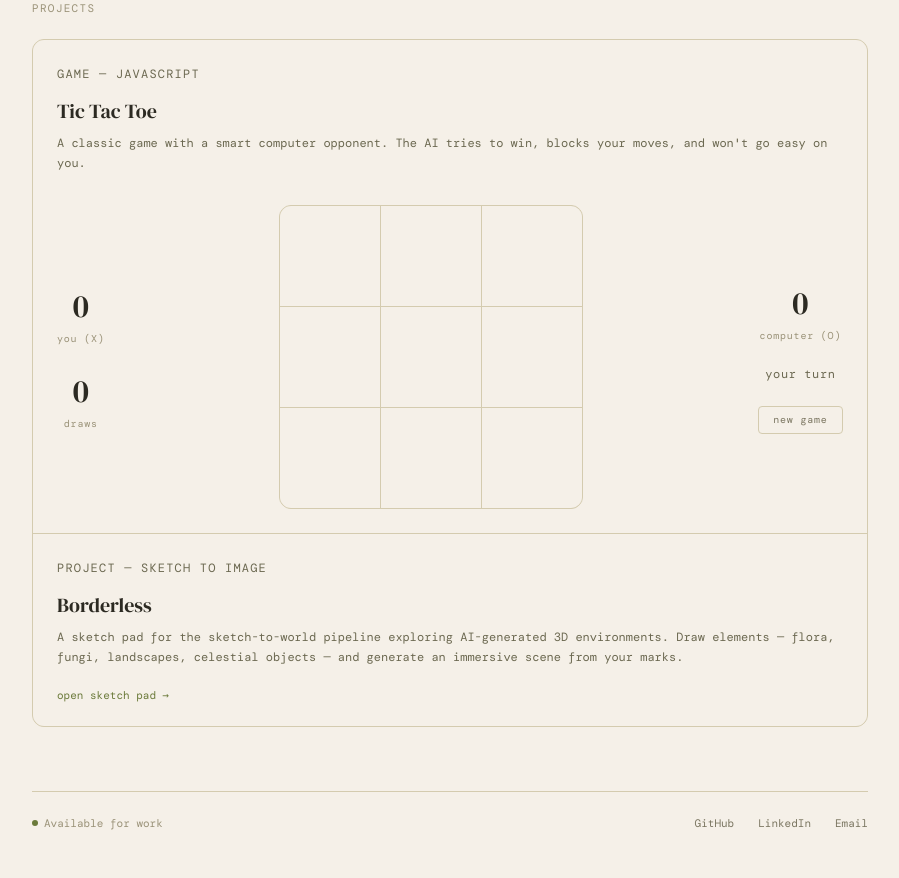
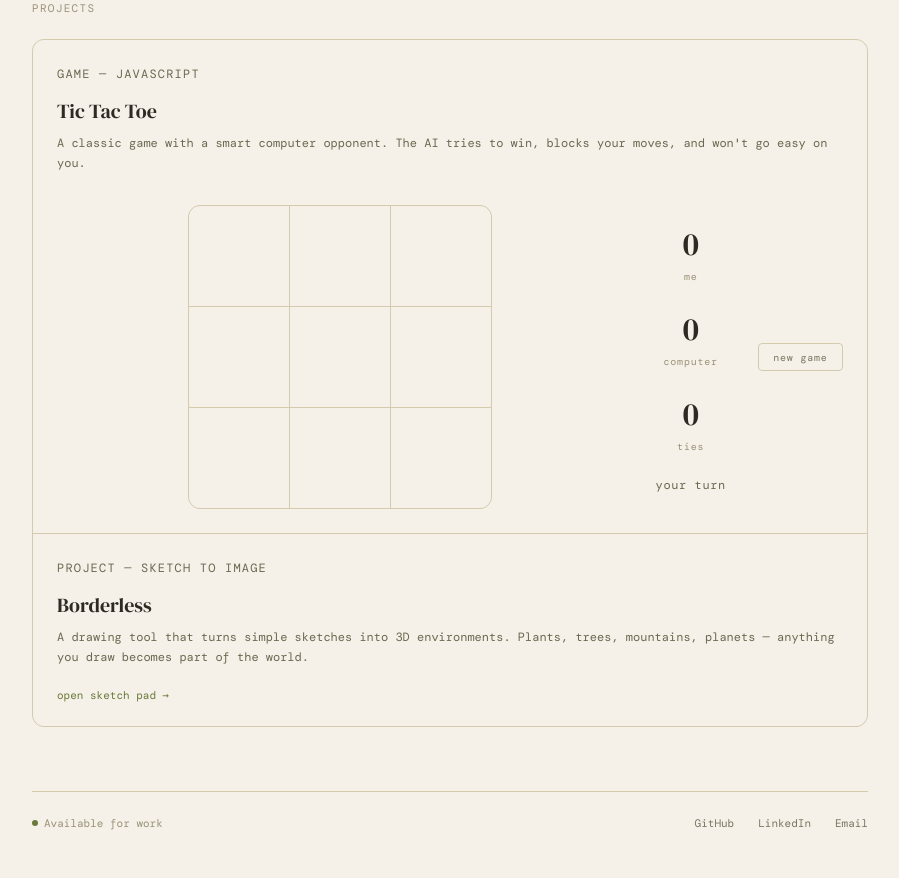
Before and after one commit to juliawojacka/Design-Portfolio, a Flask app: page /code in a window 1280 px wide. Shown: the part 417-1295 px from the top of the page, without its empty margins (190-1089 px from the left). Run offline with Flask 3, Linux system fonts and the light colour scheme; some web fonts are replaced.

Commit message:
tic tac toe reorder

```diff
--- a/templates/code.html
+++ b/templates/code.html
@@ -3,7 +3,7 @@
 
 {% block extra_styles %}
   .game-section { margin-top: 2rem; }
-  .game-wrap { display: grid; grid-template-columns: auto 1fr auto; gap: 2rem; align-items: center; }
+  .game-wrap { display: grid; grid-template-columns: 1fr auto auto; gap: 2rem; align-items: center; }
   .score { display: flex; flex-direction: column; gap: 1.5rem; }
   .score-item { display: flex; flex-direction: column; align-items: center; gap: 4px; }
   .score-num { font-family: 'DM Serif Display', serif; font-size: 32px; color: #2C2A22; }
@@ -44,17 +44,6 @@
     <div class="game-section">
       <div class="game-wrap">
 
-        <div class="score">
-          <div class="score-item">
-            <span class="score-num" id="scoreX">0</span>
-            <span class="score-label">you (X)</span>
-          </div>
-          <div class="score-item">
-            <span class="score-num" id="scoreDraw">0</span>
-            <span class="score-label">draws</span>
-          </div>
-        </div>
-
         <div style="display: flex; justify-content: center;">
           <div class="board">
             <div class="cell" onclick="handleClick(0)"></div>
@@ -70,11 +59,24 @@
         </div>
 
         <div class="game-side">
-          <div class="score-item">
-            <span class="score-num" id="scoreO">0</span>
-            <span class="score-label">computer (O)</span>
+          <div class="score">
+            <div class="score-item">
+              <span class="score-num" id="scoreX">0</span>
+              <span class="score-label">me</span>
+            </div>
+            <div class="score-item">
+              <span class="score-num" id="scoreO">0</span>
+              <span class="score-label">computer</span>
+            </div>
+            <div class="score-item">
+              <span class="score-num" id="scoreDraw">0</span>
+              <span class="score-label">ties</span>
+            </div>
           </div>
           <div class="status" id="status">your turn</div>
+        </div>
+
+        <div class="game-side">
           <button class="btn" onclick="resetGame()">new game</button>
         </div>
 
@@ -85,7 +87,7 @@
   <a href="/borderless" class="card">
     <p class="card-tag">PROJECT — SKETCH TO IMAGE</p>
     <h2>Borderless</h2>
-    <p>A sketch pad for the sketch-to-world pipeline exploring AI-generated 3D environments. Draw elements — flora, fungi, landscapes, celestial objects — and generate an immersive scene from your marks.</p>
+    <p>A drawing tool that turns simple sketches into 3D environments. Plants, trees, mountains, planets — anything you draw becomes part of the world.</p>
     <span class="card-arrow">open sketch pad →</span>
   </a>
 </div>
```
